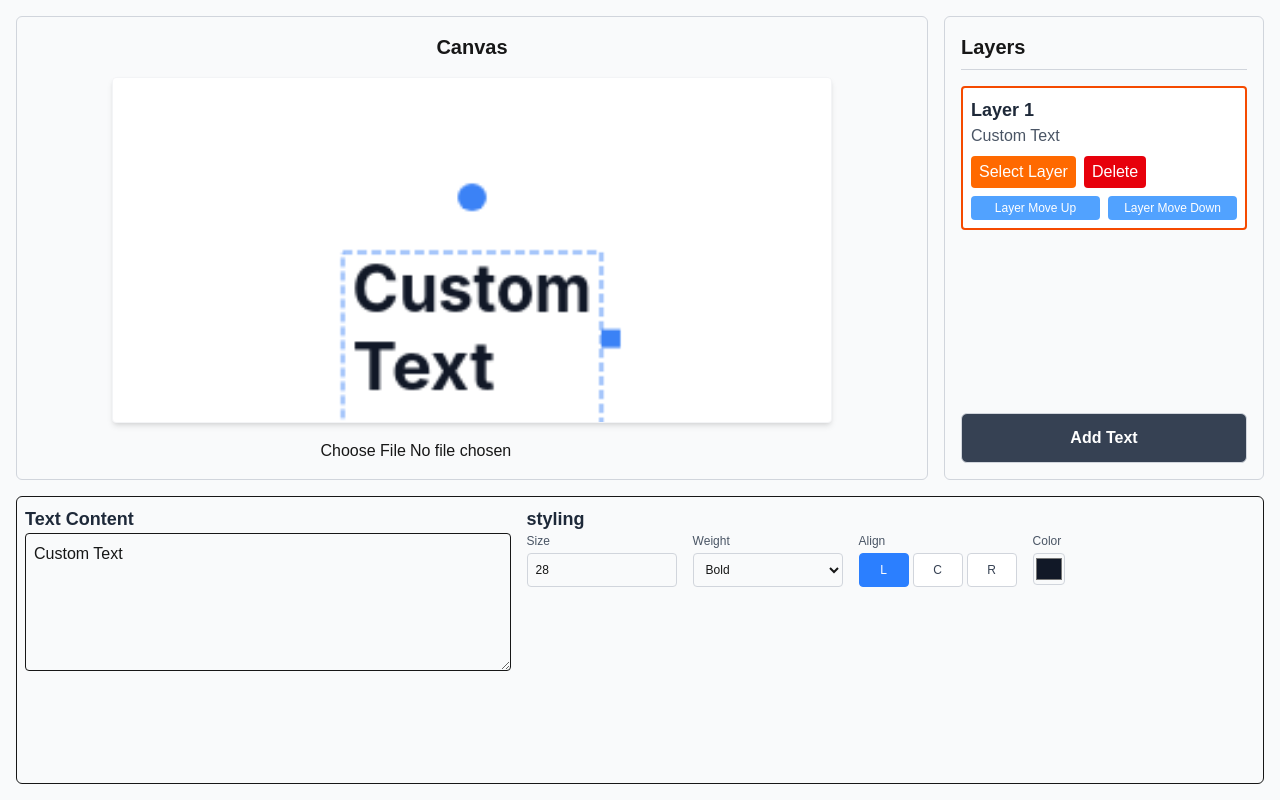
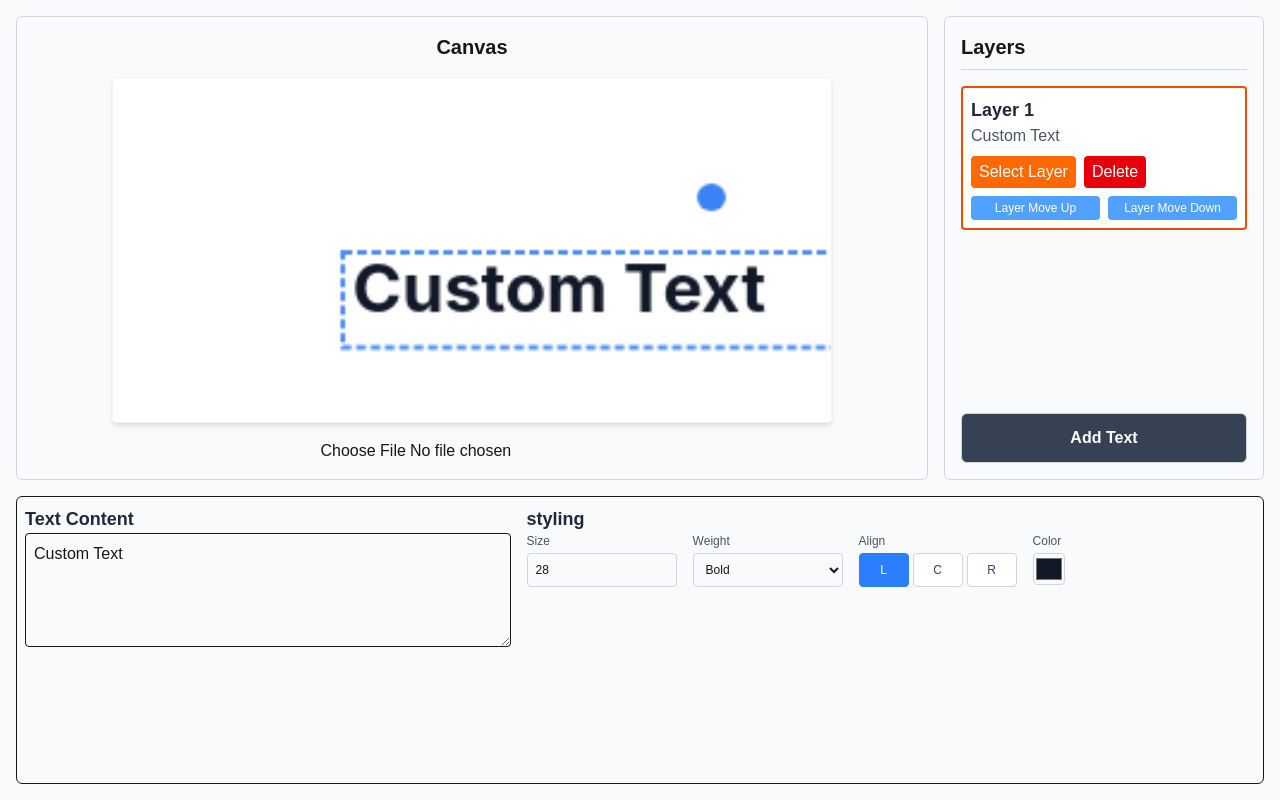
Before and after one commit to mdmaroof/image_text_composer, a Next.js app: page / in a window 1280 px wide. Both pictures are taken after a click on the button "Add Text". Built offline with nearby package versions, Linux system fonts and the light colour scheme.

Commit message:
handle resize and rotate fix

```diff
--- a/src/component/canvas/index.tsx
+++ b/src/component/canvas/index.tsx
@@ -71,41 +71,87 @@ const Canvas = () => {
     const cx = x - rect.left;
     const cy = y - rect.top;
 
+    const ctx = canvas.getContext("2d");
+
     for (let i = textLayers.length - 1; i >= 0; i--) {
       const layer = textLayers[i];
-      const width = layer.width || 200;
-      const height =
-        layer.fontSize *
-        LINE_HEIGHT_FACTOR *
-        Math.max(1, layer.text.split("\n").length);
 
-      // Calculate bounds based on alignment
-      let tlx = layer.x;
-      if (layer.align === "center") tlx = layer.x - width / 2;
-      else if (layer.align === "right") tlx = layer.x - width;
-      const tly = layer.y;
-      const trx = tlx + width;
-      const bry = tly + height;
+      // Determine width used for layout (measured if not set)
+      let width = layer.width || 0;
+      let lineCount = Math.max(1, layer.text.split("\n").length);
+      if (!width && ctx) {
+        ctx.save();
+        ctx.textBaseline = "top";
+        ctx.font = `${layer.fontWeight} ${layer.fontSize}px "${layer.fontFamily}"`;
+        const paragraphs = layer.text.split("\n");
+        let maxW = 0;
+        for (const para of paragraphs) {
+          const w = ctx.measureText(para).width;
+          if (w > maxW) maxW = w;
+        }
+        width = maxW || 200;
+        ctx.restore();
+      }
+      if (!width) width = 200;
 
-      // Check if point is within bounds
-      if (cx >= tlx - 4 && cx <= trx + 4 && cy >= tly - 4 && cy <= bry + 4) {
-        // Check resize handle (right side)
-        const resizeX = trx + 8;
-        const resizeY = tly + height / 2;
-        if (
-          Math.abs(cx - resizeX) <= HANDLE_SIZE &&
-          Math.abs(cy - resizeY) <= HANDLE_SIZE
-        ) {
-          return { layer, zone: "resize" };
-        }
+      const height = layer.fontSize * LINE_HEIGHT_FACTOR * lineCount;
 
-        // Check rotate handle (top center)
-        const rotateX = tlx + width / 2;
-        const rotateY = tly - ROTATE_HANDLE_OFFSET;
-        if (Math.hypot(cx - rotateX, cy - rotateY) <= HANDLE_SIZE) {
-          return { layer, zone: "rotate" };
-        }
+      // Axis-aligned body hit (approximate for rotated text)
+      let tlx_world = layer.x;
+      if (layer.align === "center") tlx_world = layer.x - width / 2;
+      else if (layer.align === "right") tlx_world = layer.x - width;
+      const tly_world = layer.y;
+      const trx_world = tlx_world + width;
+      const bry_world = tly_world + height;
 
+      const withinAABB =
+        cx >= tlx_world - 4 && cx <= trx_world + 4 && cy >= tly_world - 4 && cy <= bry_world + 4;
+
+      // Compute handle world positions using rotation
+      const angle = (layer.rotation * Math.PI) / 180;
+      const cos = Math.cos(angle);
+      const sin = Math.sin(angle);
+      const alignOffset = layer.align === "center" ? -width / 2 : layer.align === "right" ? -width : 0;
+
+      const toWorld = (lx: number, ly: number) => {
+        return {
+          x: layer.x + (lx * cos - ly * sin),
+          y: layer.y + (lx * sin + ly * cos),
+        };
+      };
+
+      // Local handle positions (same as drawText)
+      const resizeLocalX = alignOffset + width + 8;
+      const resizeLocalY = height / 2;
+      const rotateLocalX = alignOffset + width / 2;
+      const rotateLocalY = -ROTATE_HANDLE_OFFSET;
+      const resizeWorld = toWorld(resizeLocalX, resizeLocalY);
+      const rotateWorld = toWorld(rotateLocalX, rotateLocalY);
+
+
+      // Distance from point to rotated right edge segment
+      const topRight = toWorld(alignOffset + width, 0);
+      const bottomRight = toWorld(alignOffset + width, height);
+      const px = cx, py = cy;
+      const vx = bottomRight.x - topRight.x;
+      const vy = bottomRight.y - topRight.y;
+      const wx = px - topRight.x;
+      const wy = py - topRight.y;
+      const len2 = vx * vx + vy * vy || 1;
+      let t = (wx * vx + wy * vy) / len2;
+      t = Math.max(0, Math.min(1, t));
+      const projx = topRight.x + t * vx;
+      const projy = topRight.y + t * vy;
+      const dist = Math.hypot(px - projx, py - projy);
+      if (dist <= HANDLE_SIZE) {
+        return { layer, zone: "resize" };
+      }
+      if (Math.hypot(cx - rotateWorld.x, cy - rotateWorld.y) <= HANDLE_SIZE) {
+        return { layer, zone: "rotate" };
+      }
+
+      // Then check body (coarse AABB)
+      if (withinAABB) {
         return { layer, zone: "body" };
       }
     }
@@ -122,6 +168,11 @@ const Canvas = () => {
   const [initialPos, setInitialPos] = useState<{ x: number; y: number } | null>(
     null
   );
+  const [action, setAction] = useState<"none" | "move" | "resize" | "rotate">("none");
+  const [initialWidth, setInitialWidth] = useState<number | null>(null);
+  const [initialRotation, setInitialRotation] = useState<number | null>(null);
+  const [rotateCenter, setRotateCenter] = useState<{ x: number; y: number } | null>(null);
+  const [startAngle, setStartAngle] = useState<number | null>(null);
 
   const onMouseDown = (e: React.MouseEvent<HTMLCanvasElement>) => {
     if(!img) return
@@ -136,7 +187,7 @@ const Canvas = () => {
         setIsDragging(true);
         setDragStart({ x: cx, y: cy });
         setInitialPos({ x: hit.layer.x, y: hit.layer.y });
-        // Calculate offset from layer center for smooth dragging
+
         const width = hit.layer.width || 200;
         let layerCenterX = hit.layer.x;
         if (hit.layer.align === "center") layerCenterX = hit.layer.x;
@@ -144,6 +195,25 @@ const Canvas = () => {
           layerCenterX = hit.layer.x - width / 2;
         else layerCenterX = hit.layer.x + width / 2;
         setDragOffset({ x: cx - layerCenterX, y: cy - hit.layer.y });
+        setAction("move");
+      } else if (hit.zone === "resize") {
+        setDragStart({ x: cx, y: cy });
+        setInitialWidth(hit.layer.width || 200);
+        setAction("resize");
+      } else if (hit.zone === "rotate") {
+
+        const width = hit.layer.width || 200;
+        let tlx = hit.layer.x;
+        if (hit.layer.align === "center") tlx = hit.layer.x - width / 2;
+        else if (hit.layer.align === "right") tlx = hit.layer.x - width;
+        const centerX = tlx + width / 2;
+        const centerY = hit.layer.y + (hit.layer.height || hit.layer.fontSize) / 2;
+        setRotateCenter({ x: centerX, y: centerY });
+        setInitialRotation(hit.layer.rotation || 0);
+
+        const angle0 = Math.atan2(cy - centerY, cx - centerX);
+        setStartAngle(angle0);
+        setAction("rotate");
       }
     } else {
       setSelectedLayer(null);
@@ -152,6 +222,16 @@ const Canvas = () => {
 
   const onMouseMove = (e: React.MouseEvent<HTMLCanvasElement>) => {
     if (!img) return;
+    if (action === "none") {
+      const hit = hitTestLayer(e.clientX, e.clientY);
+      if (canvasRef.current) {
+        if (!hit) canvasRef.current.style.cursor = "default";
+        else if (hit.zone === "resize") canvasRef.current.style.cursor = "ew-resize";
+        else if (hit.zone === "rotate") canvasRef.current.style.cursor = "crosshair";
+        else canvasRef.current.style.cursor = "move";
+      }
+    }
+
     const selectedTextLayer = textLayers.find(
       (layer) => layer.id === selectedLayer
     );
@@ -161,11 +241,11 @@ const Canvas = () => {
     const cx = e.clientX - rect.left;
     const cy = e.clientY - rect.top;
 
-    if (isDragging && dragStart && initialPos) {
+    if (action === "move" && isDragging && dragStart && initialPos) {
       let nx = initialPos.x + (cx - dragStart.x);
       let ny = initialPos.y + (cy - dragStart.y);
 
-      // Snap to center
+
       const centerX = img!.width / 2;
       const centerY = img!.height / 2;
       const width = selectedTextLayer.width || 200;
@@ -186,30 +266,39 @@ const Canvas = () => {
       }
 
       updateTextLayer(selectedTextLayer.id, { x: nx, y: ny });
-    } else if (dragStart) {
-      const width = selectedTextLayer.width || 200;
-      let tlx = selectedTextLayer.x;
-      if (selectedTextLayer.align === "center") tlx = selectedTextLayer.x - width / 2;
-      else if (selectedTextLayer.align === "right") tlx = selectedTextLayer.x - width;
-      const centerX = tlx + width / 2;
-      const centerY =
-      selectedTextLayer.y + (selectedTextLayer.height || selectedTextLayer.fontSize) / 2;
-      const angle = Math.atan2(cy - centerY, cx - centerX);
-      const deg = (angle * 180) / Math.PI;
+    } else if (action === "resize" && dragStart && initialWidth !== null) {
+
+      const dx = cx - dragStart.x;
+      let newWidth = Math.max(20, initialWidth + dx);
+      updateTextLayer(selectedTextLayer.id, { width: newWidth });
+    } else if (action === "rotate" && rotateCenter && startAngle !== null && initialRotation !== null) {
+      const angle = Math.atan2(cy - rotateCenter.y, cx - rotateCenter.x);
+      const delta = angle - startAngle;
+      let deg = initialRotation + (delta * 180) / Math.PI;
+
+      if (deg >= 180) deg -= 360;
+      if (deg < -180) deg += 360;
       updateTextLayer(selectedTextLayer.id, { rotation: deg });
     }
   }
 
   const onMouseUp = () => {
-    if (isDragging) {
+    if (isDragging || action !== "none") {
       setIsDragging(false);
       setDragStart(null);
       setInitialPos(null);
       setDragOffset(null);
+      setInitialWidth(null);
+      setInitialRotation(null);
+      setRotateCenter(null);
+      setStartAngle(null);
+      setAction("none");
     }
   }
 
-
+  const onMouseLeave = () => {
+    onMouseUp();
+  }
 
   const drawText = useCallback(() => {
     const canvas = canvasRef.current;
@@ -236,7 +325,8 @@ const Canvas = () => {
       ctx.textBaseline = "top";
       ctx.font = `${fontWeight} ${fontSize}px "${fontFamily}"`;
       ctx.fillStyle = color;
-      ctx.textAlign = align as CanvasTextAlign;
+      // Important: keep drawing in left-aligned local space and offset drawX manually for center/right
+      ctx.textAlign = "left";
 
       const lines: string[] = [];
       const paragraphs = layer.text.split("\n");
@@ -277,7 +367,7 @@ const Canvas = () => {
         ctx.save();
         ctx.setLineDash([4, 2]);
         ctx.strokeStyle = "rgba(59,130,246,0.9)";
-        ctx.lineWidth = 1;
+        ctx.lineWidth = 2;
 
         let tlx = 0;
         if (align === "center") tlx = -textBoxWidth / 2;
@@ -367,6 +457,7 @@ const Canvas = () => {
           onMouseDown={onMouseDown}
           onMouseMove={onMouseMove}
           onMouseUp={onMouseUp}
+          onMouseLeave={onMouseLeave}
           className="bg-white shadow-md border border-gray-100 rounded w-[720px] h-full"
         ></canvas>
       </section>
--- a/src/component/layers/index.tsx
+++ b/src/component/layers/index.tsx
@@ -24,8 +24,8 @@ const Layers = () => {
         opacity: 1,
         align: "left" as Align,
         rotation: 0,
-        width: 100,
-        height: 100,
+        width: 300,
+        height: 80,
         z: Date.now(),
       };
       setSelectedLayer(newId);
--- a/src/component/selector/index.tsx
+++ b/src/component/selector/index.tsx
@@ -32,7 +32,7 @@ const SelectorBox = () => {
           <div className="flex-2">
             <h2 className="font-bold text-gray-800 text-lg">Text Content</h2>
             <textarea
-              rows={5}
+              rows={4}
               value={selectedTextLayer?.text || ''}
               onChange={(e) => updateTextLayer(selectedLayer!, { text: e.target.value })}
               className="p-2 border rounded w-full"
@@ -43,6 +43,7 @@ const SelectorBox = () => {
             <h2 className="font-bold text-gray-800 text-lg">styling</h2>
 
             <div className="flex flex-row gap-4">
+
               {/* Font Size */}
               <div className="w-[150px]">
                 <label className="block mb-1 font-medium text-gray-600 text-xs">
@@ -57,7 +58,6 @@ const SelectorBox = () => {
                   className="p-2 border border-gray-300 focus:border-blue-500 rounded focus:ring-1 focus:ring-blue-500 w-full text-xs transition-all"
                 />
               </div>
-
 
               {/* Font Weight */}
               <div className="w-[150px]">
```
